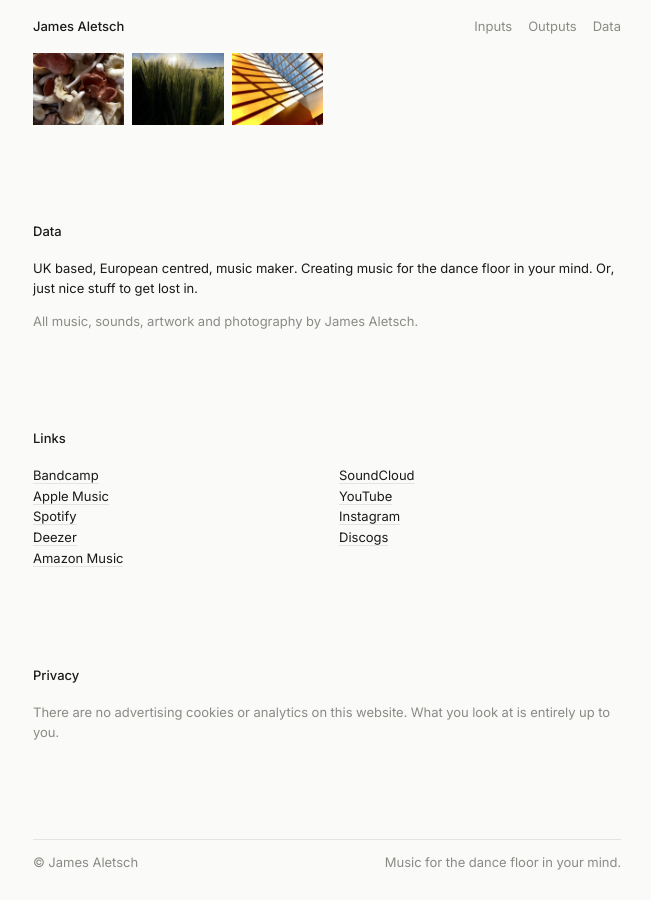
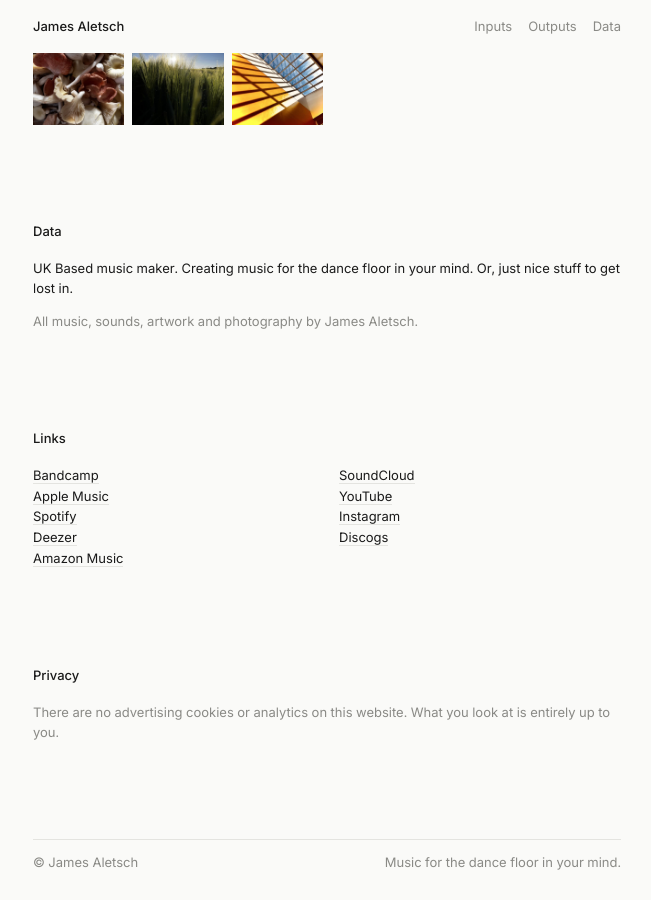
Before and after one commit to JamesGold/JamesAletsch, a Jekyll site: the page built from index.html, in a window 1280 px wide and 900 px high, scrolled down 3987 px. Shown: the whole window, without its empty margins (313-964 px from the left). Built offline with Jekyll 4.4.1, drawn with Linux system fonts in a browser that asks for light colours.

Commit message:
Data text: UK Based music maker
Co-Authored-By: Claude Opus 5.5 <noreply@anthropic.com>

```diff
--- a/_config.yml
+++ b/_config.yml
@@ -1,7 +1,7 @@
 # GitHub Pages (Jekyll) settings.
 
 title: James Aletsch — UK electronic music maker
-description: UK based, European centred, music maker. Creating music for the dance floor in your mind. Or, just nice stuff to get lost in.
+description: UK Based music maker. Creating music for the dance floor in your mind. Or, just nice stuff to get lost in.
 url: https://jamesaletsch.com
 
 artist:
--- a/index.html
+++ b/index.html
@@ -84,7 +84,7 @@ gallery: true
 
   <section id="data">
     <h2>Data</h2>
-    <p>UK based, European centred, music maker. Creating music for the dance floor in your mind. Or, just nice stuff to get lost in.</p>
+    <p>UK Based music maker. Creating music for the dance floor in your mind. Or, just nice stuff to get lost in.</p>
     <p class="m">All music, sounds, artwork and photography by James Aletsch.</p>
   </section>
 
```
